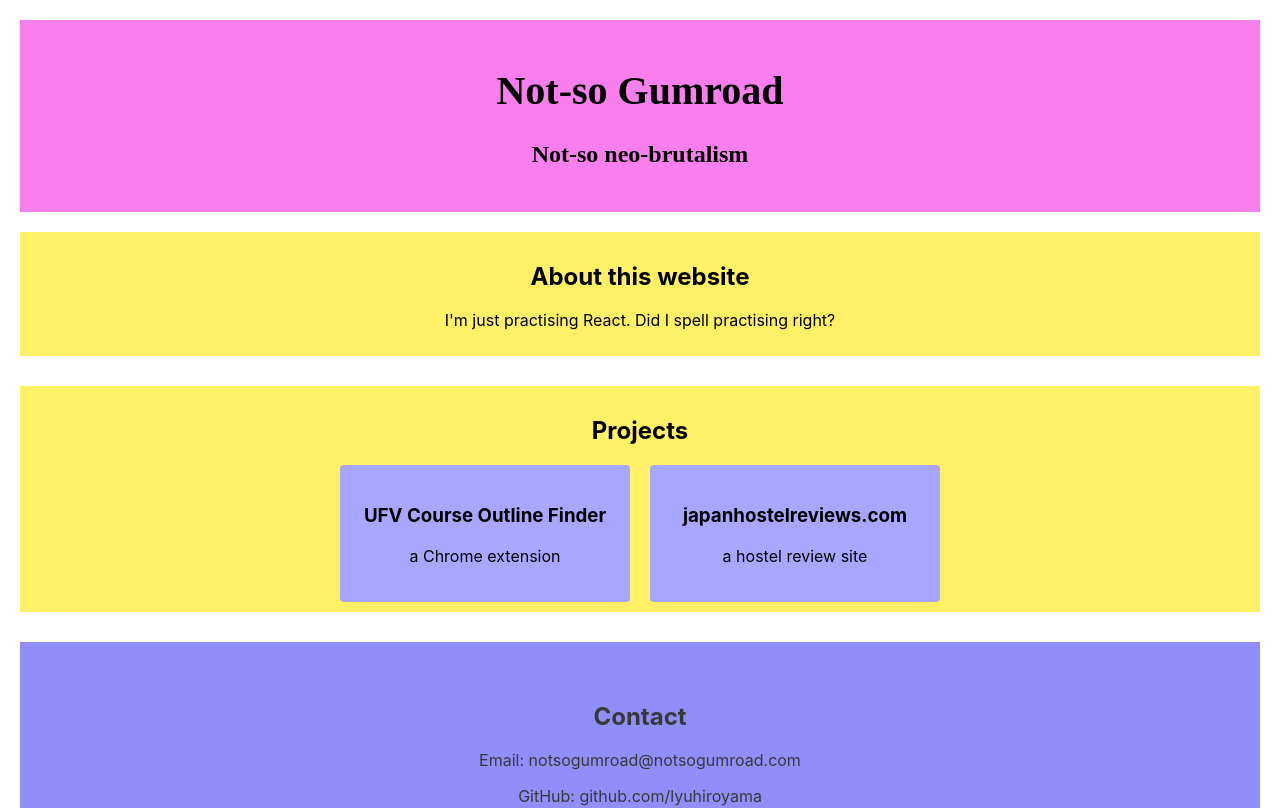
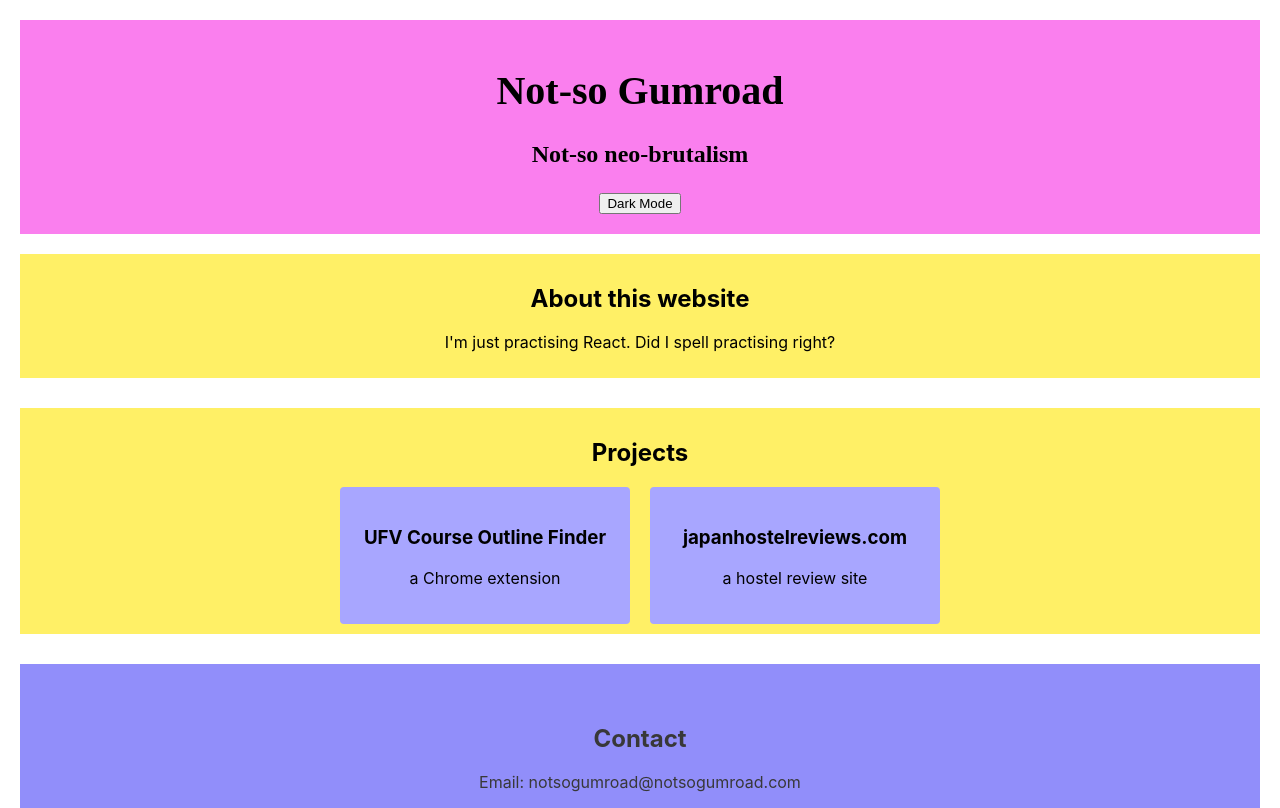
Before and after one commit to lyuhiroyama/learn-react, a React (Create React App) app: page / in a window 1280 px wide. Shown: the top 808 px of the page. Built offline with nearby package versions, Linux system fonts and the light colour scheme.

Commit message:
feat: add dark mode button via useState

```diff
--- a/src/App.css
+++ b/src/App.css
@@ -1,7 +1,14 @@
 .App {
   text-align: center;
   padding: 20px;
+  background-color: white;
 }
+
+.App.dark-mode {
+  background-color: #1a1a1a;
+  color: rgb(92, 66, 66);
+}
+
 
 header {
   background-color: #fa7fee;
--- a/src/App.js
+++ b/src/App.js
@@ -1,13 +1,18 @@
-import React from 'react';
+import { useState } from 'react';
 import './App.css';
 import ProjectCard from './components/ProjectCard';
 
 function App() {
+  const [isDarkMode, setIsDarkMode] = useState(false);
+
   return (
-    <div className="App">
+    <div className={`App ${isDarkMode ? 'dark-mode' : ''}`}>
       <header className="App-header">
         <h1>Not-so Gumroad</h1>
         <h3>Not-so neo-brutalism</h3>
+        <button onClick={() => setIsDarkMode(!isDarkMode)}>
+          {isDarkMode ? 'Light Mode' : 'Dark Mode'}
+        </button>
       </header>
 
       <main>
```
Also changed, not shown: 1 other file (tests, documents, lock files or other folders).
